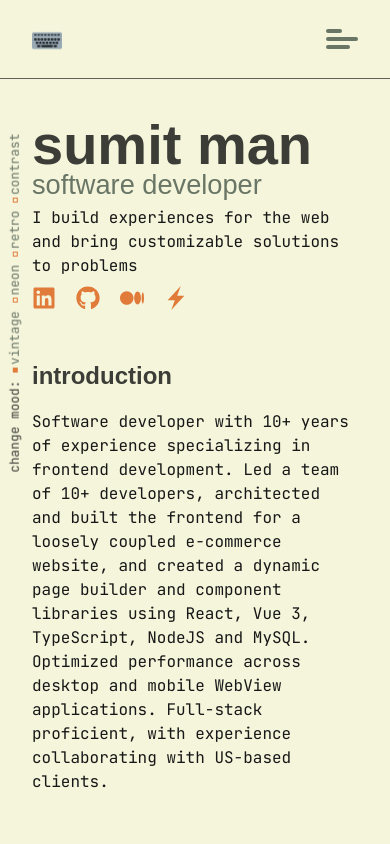
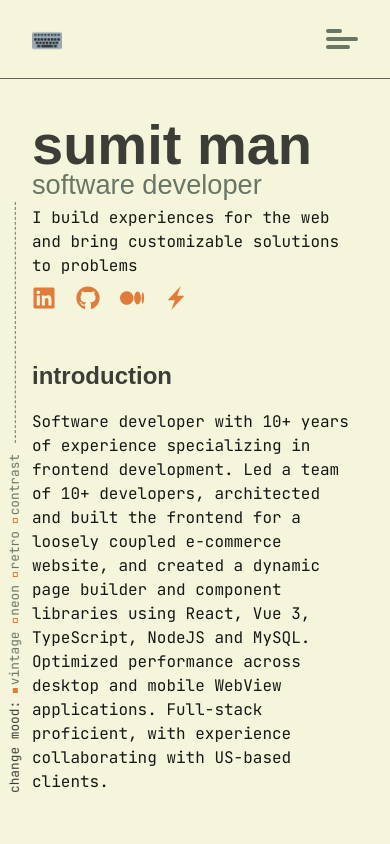
Before and after one commit to summitmman/my-portfolio, a Next.js app: page / in a window 390 px wide. Shown: the top 844 px of the page. Built offline with nearby package versions, Linux system fonts and the light colour scheme; a web font is replaced by a local one.

Commit message:
Change theme position again for ux

```diff
--- a/components/ThemeSelector/ThemeSelector.module.css
+++ b/components/ThemeSelector/ThemeSelector.module.css
@@ -1,5 +1,4 @@
-.themeList {
-    /* transform: translate(-1.7rem, 24.6rem) rotate(-90deg); */
+/* .themeList {
     transform: translate(-3.7rem, 24.6rem) rotate(-90deg);
     position: fixed;
     font-size: 0.8rem;
@@ -10,24 +9,29 @@
     .themeList {
         transform: translate(-1.7rem, 24.6rem) rotate(-90deg);
     }
-}
-/* .themeList {
-    transform: translateX(-1.7rem) rotate(-90deg);
+} */
+.themeList {
+    transform: translateX(-3.7rem) rotate(-90deg);
     position: fixed;
     font-size: 0.8rem;
-    bottom: 0rem;
+    bottom: 2rem;
     transform-origin: 0% 0%;
     color: var(--sub-header-text-color);
+}
+@media (max-width: 825px) {
+    .themeList {
+        transform: translateX(-1.7rem) rotate(-90deg);
+    }
 }
 .themeList::after {
     content: '';
     border-top: 1px dashed var(--sub-header-text-color);
-    width: calc(100vh - 30.3rem);
+    width: calc(100vh - 37.7rem);
     height: 0;
     position: absolute;
     top: 0.6rem;
     left: calc(100% - -0.7rem);
-} */
+}
 .themeList, .themeList > ul {
     display: flex;
 }
```
